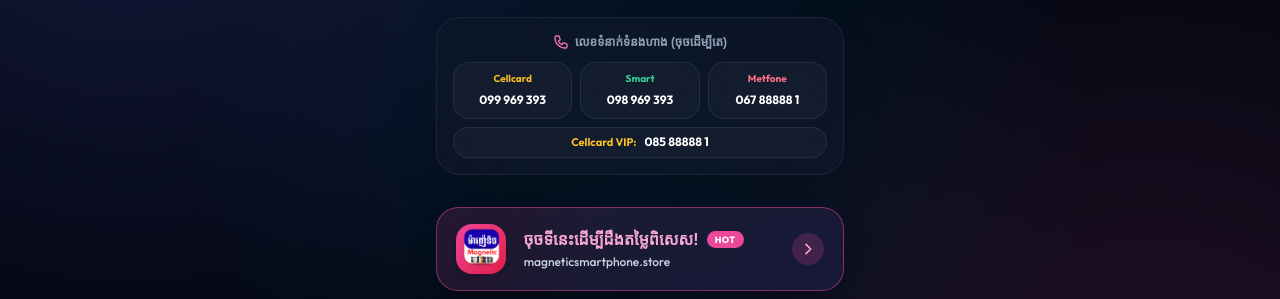
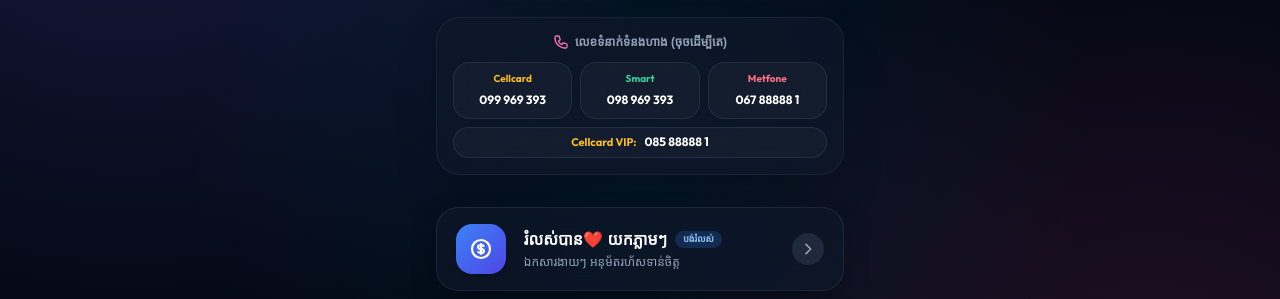
Before and after one commit to mensokrayuk/magneticsmartphone, a plain HTML site: page index.html in a window 1280 px wide. Shown: the part 262-561 px from the top of the page. Drawn offline with nearby package versions, Linux system fonts and the light colour scheme; a web font is replaced by a local one.

Commit message:
Add files via upload

```diff
--- a/index.html
+++ b/index.html
@@ -238,22 +238,7 @@
     <!-- Links / Buttons Section -->
     <section class="flex flex-col gap-3.5">
 
-      <!-- 1. Special Offer Website -->
-      <a href="https://magneticsmartphone.store" target="_blank" rel="noopener noreferrer" class="glass-card card-hot">
-        <div class="icon-wrapper bg-gradient-to-br from-pink-500 to-rose-600 text-white shadow-md p-1">
-          <img src="magneticcc.png" onerror="this.onerror=null; this.src='https://placehold.co/48x48/ec4899/ffffff?text=%25';" alt="Special Price" class="w-full h-full object-contain rounded-xl">
-        </div>
-        <div class="flex-1 min-w-0">
-          <div class="flex items-center gap-2">
-            <h2 class="khmer-font font-bold text-base text-pink-300 truncate">ចុចទីនេះដើម្បីដឹងតម្លៃពិសេស!</h2>
-            <span class="px-2 py-0.5 text-[9px] font-extrabold rounded-full bg-pink-500 text-white uppercase tracking-wider">HOT</span>
-          </div>
-          <p class="text-xs font-medium text-slate-300 mt-0.5 truncate">magneticsmartphone.store</p>
-        </div>
-        <div class="w-8 h-8 rounded-full bg-pink-500/20 flex items-center justify-center text-pink-300">
-          <svg class="w-4 h-4" fill="none" stroke="currentColor" viewBox="0 0 24 24"><path stroke-linecap="round" stroke-linejoin="round" stroke-width="2.5" d="M9 5l7 7-7 7"/></svg>
-        </div>
-      </a>
+
 
       <!-- 2. Installment -->
       <a href="https://t.me/MagneticwholeSale" target="_blank" rel="noopener noreferrer" class="glass-card">
```
